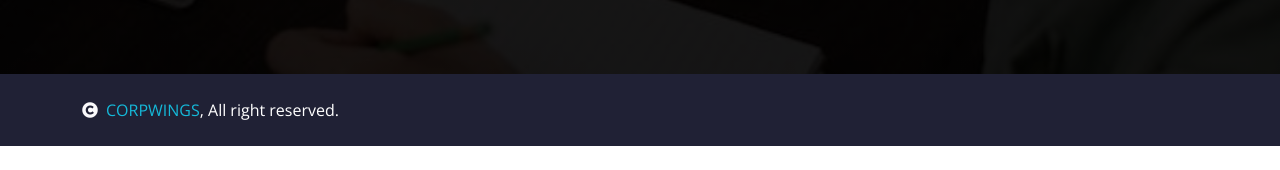
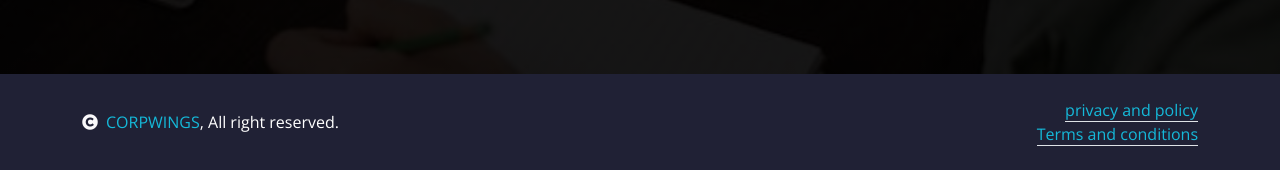
Before and after one commit to mbarath19/corp-wings, a plain HTML site: page blog.html in a window 1280 px wide. Shown: the part 2100-2270 px from the top of the page. Before the commit the page ends 2246 px from the top, so only its background shows below. Drawn offline with nearby package versions, Linux system fonts and the light colour scheme.

Commit message:
blog.html

```diff
--- a/blog.html
+++ b/blog.html
@@ -225,11 +225,11 @@
                     <div class="col-md-6 text-center text-md-start mb-md-0">
                         <span class="text-white"><a href="#"><i class="fas fa-copyright text-light me-2"></i>CORPWINGS</a>, All right reserved.</span>
                     </div>
-                    <div class="col-md-6 text-center text-md-end text-white">
-                        <!--/*** This template is free as long as you keep the below author’s credit link/attribution link/backlink. ***/-->
-                        <!--/*** If you'd like to use the template without the below author’s credit link/attribution link/backlink, ***/-->
-                        <!--/*** you can purchase the Credit Removal License from "https://htmlcodex.com/credit-removal". ***/-->
-
+                     <div class="col-md-6 text-center text-md-end text-white">
+                        <!--/* This template is free as long as you keep the below author’s credit link/attribution link/backlink. */-->
+                        <!--/* If you'd like to use the template without the below author’s credit link/attribution link/backlink, */-->
+                        <!--/* you can purchase the Credit Removal License from "https://htmlcodex.com/credit-removal". */-->
+                        <a class="border-bottom" href="privacy.html">privacy and policy</a><br> <a class="border-bottom" href="term and conditions.html">Terms and conditions</a>
                     </div>
                 </div>
             </div>
```
